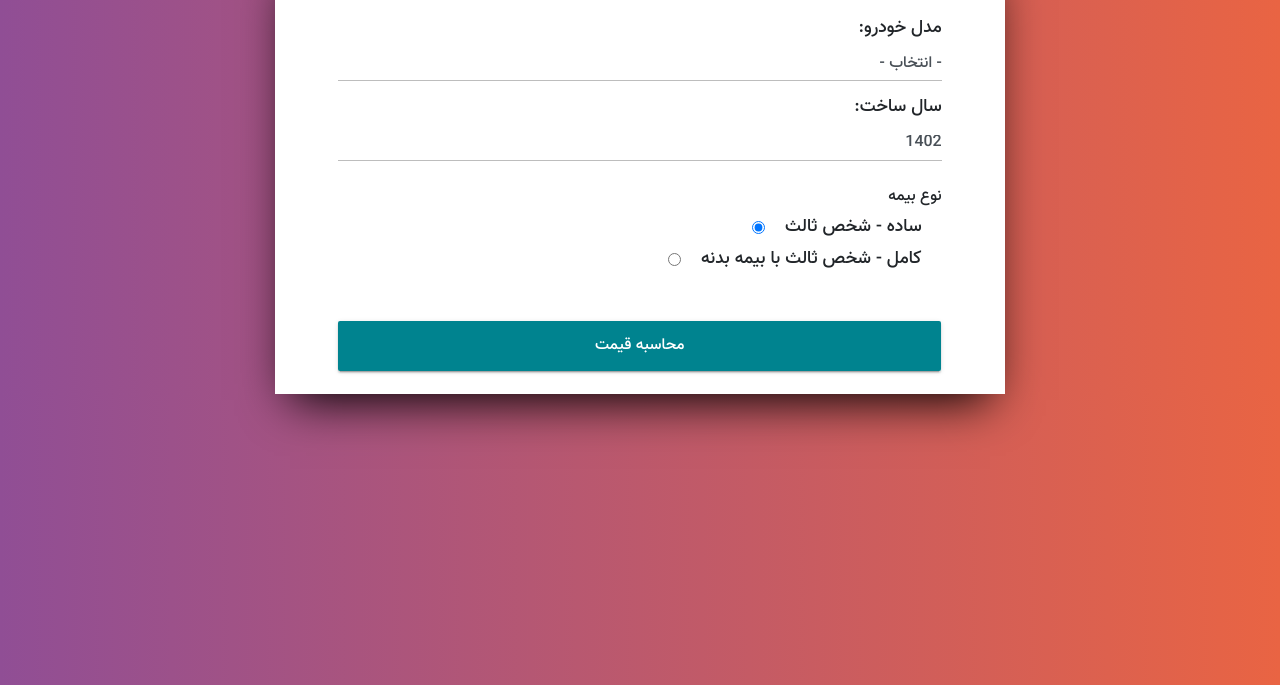
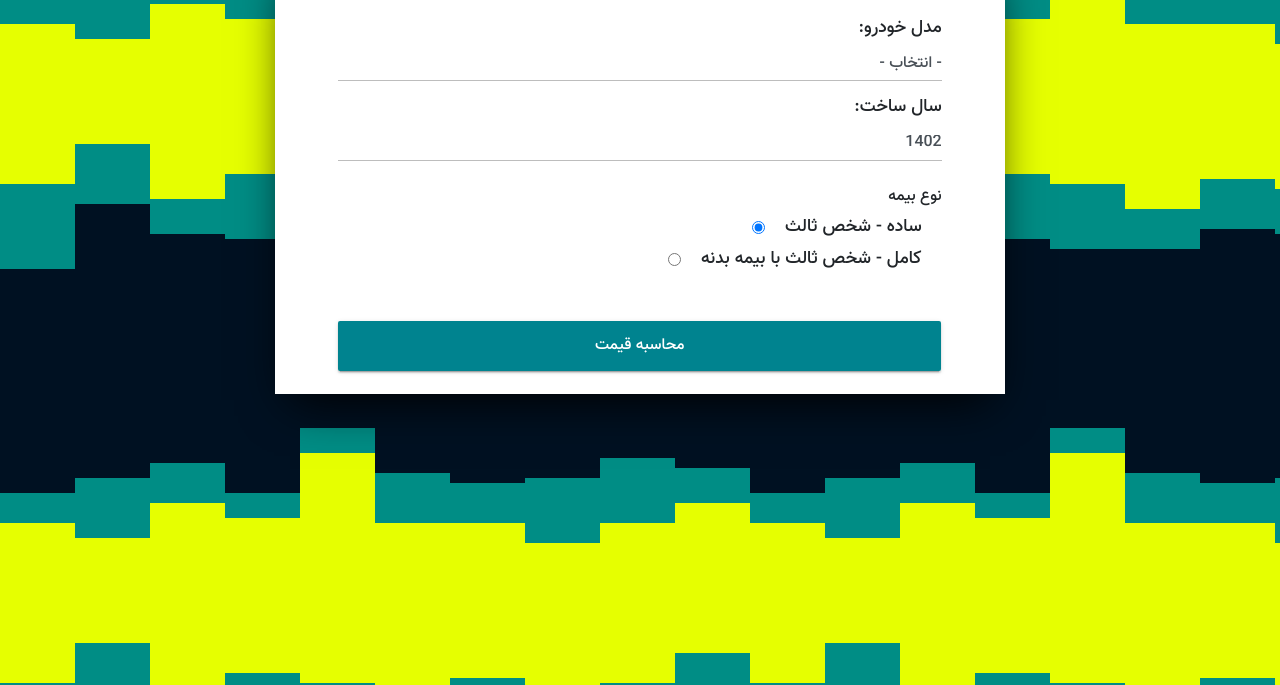
Before and after one commit to ArefOrumiehei/CarInsuranceCalculator, a plain HTML site: page index.html in a window 1280 px wide. Shown: the part 115-800 px from the top of the page. Drawn offline with Linux system fonts and the light colour scheme.

Commit message:
Add favicon and Change bg

```diff
--- a/css/custom.css
+++ b/css/custom.css
@@ -1,7 +1,5 @@
 body {
-    background: #e96443;  /* fallback for old browsers */
-    background: -webkit-linear-gradient(to right, #904e95, #e96443);  /* Chrome 10-25, Safari 5.1-6 */
-    background: linear-gradient(to right, #904e95, #e96443);
+    background: url(../assets/img/stacked-steps-haikei.png);
     direction: rtl;
     font-family: vazir-medium;
 }
@@ -94,9 +92,9 @@ input[type="radio"]{
     font-family: Vazir;
     src: url('Vazir-Bold.eot');
     src: url('Vazir-Bold.eot?#iefix') format('embedded-opentype'),
-         url('Vazir-Bold.woff2') format('woff2'),
-         url('Vazir-Bold.woff') format('woff'),
-         url('Vazir-Bold.ttf') format('truetype');
+        url('Vazir-Bold.woff2') format('woff2'),
+        url('Vazir-Bold.woff') format('woff'),
+        url('Vazir-Bold.ttf') format('truetype');
     font-weight: bold;
     font-style: normal;
 }
--- a/index.html
+++ b/index.html
@@ -11,6 +11,7 @@
     <!-- Material Design for Bootstrap CSS -->
     <link rel="stylesheet" href="css/bootstrap-material-design.min.css" integrity="sha384-R80DC0KVBO4GSTw+wZ5x2zn2pu4POSErBkf8/fSFhPXHxvHJydT0CSgAP2Yo2r4I" crossorigin="anonymous">
     <link rel="stylesheet" href="css/custom.css">
+    <link rel="shortcut icon" href="./assets/svg/javascript.svg" type="image/x-icon">
     <title>محاسبه آنلاین قیمت بیمه خودرو</title>
   </head>
   <body>
@@ -57,7 +58,7 @@
                                         </div>
                                   </fieldset>
                               <div id="loading">
-                                  <img src="img/spinner.gif">
+                                  <img src="./assets/img/spinner.gif">
                               </div>
                               <div id="result"></div>
                               <div class="form-group">
```
Also changed, not shown: js/classes.js (+4 -4 lines), assets/img/spinner.gif (renamed from img/spinner.gif), assets/img/stacked-steps-haikei.png (added), assets/svg/javascript.svg (added).
